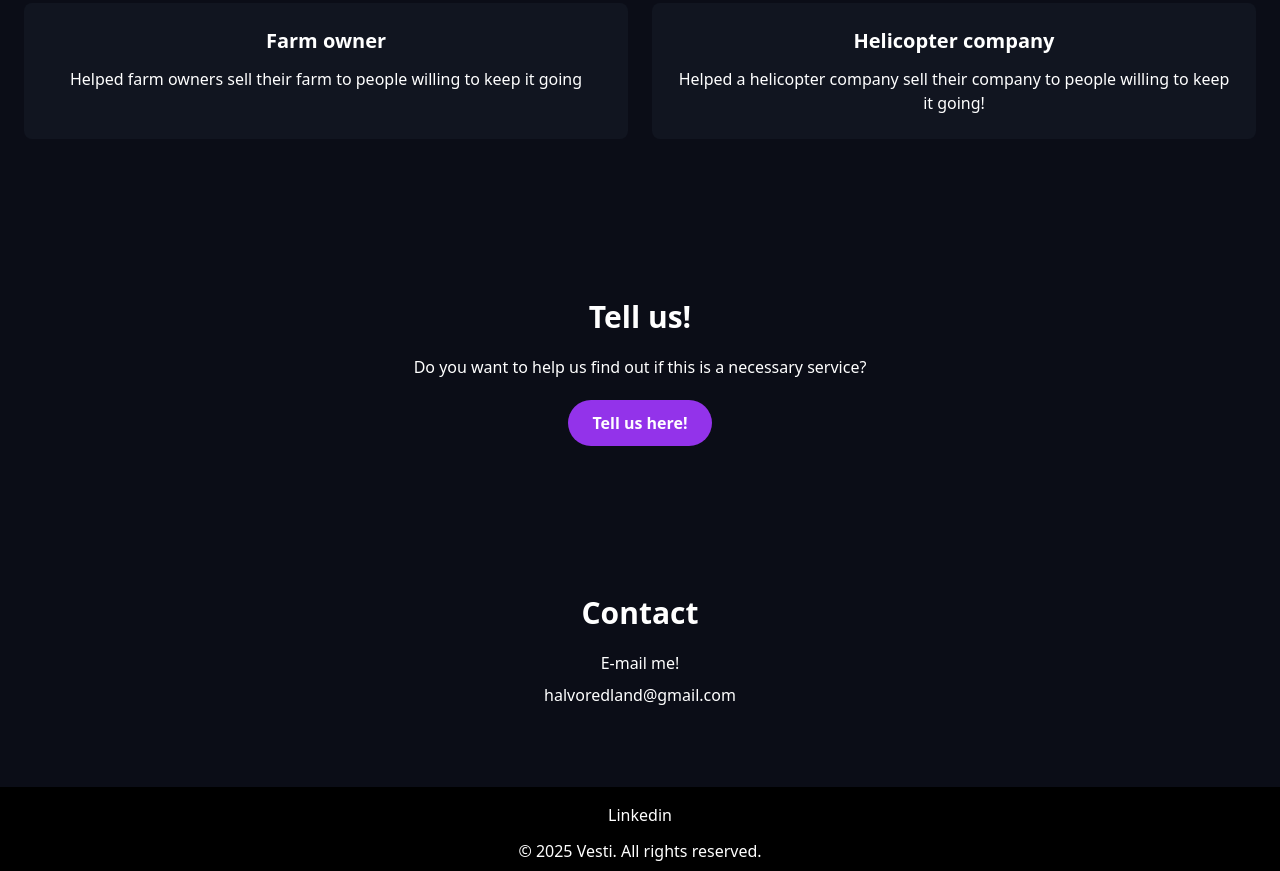
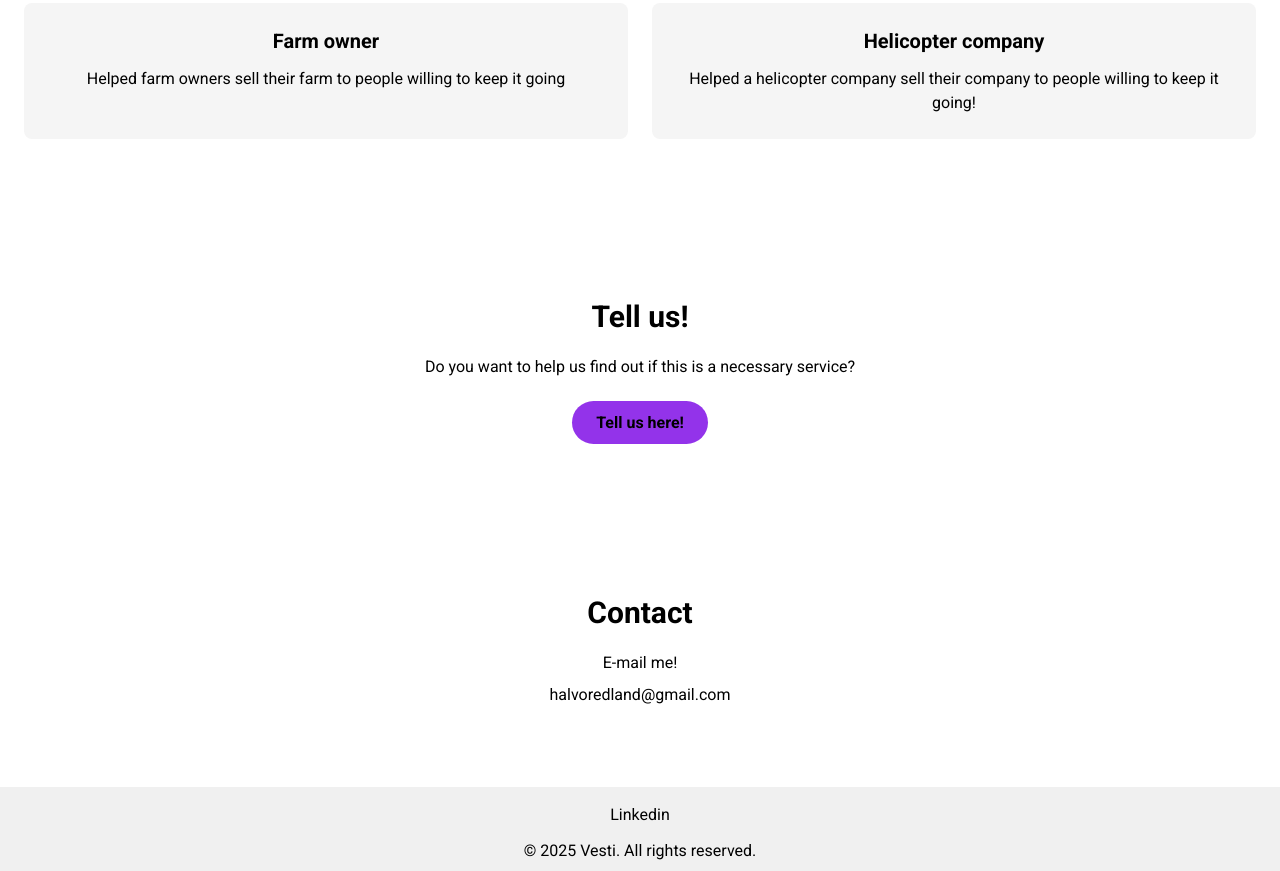
Before and after one commit to Vesti-org/homepage, a plain HTML site: page index.html in a window 1280 px wide. Shown: the part 1673-2544 px from the top of the page. Drawn offline with nearby package versions, Linux system fonts and the light colour scheme.

Commit message:
white mode

```diff
--- a/index.html
+++ b/index.html
@@ -1,30 +1,79 @@
 <!DOCTYPE html>
 <html lang="no">
 <head>
-    <meta charset="UTF-8">
-    <meta name="viewport" content="width=device-width, initial-scale=1.0">
+    <meta charset="UTF-8" />
+    <meta name="viewport" content="width=device-width, initial-scale=1.0" />
     <title>Vesti</title>
-    <link href="https://fonts.googleapis.com/css2?family=Roboto:wght@400;500;700&display=swap" rel="stylesheet">
+    <link href="https://fonts.googleapis.com/css2?family=Roboto:wght@400;500;700&display=swap" rel="stylesheet" />
     <script src="https://cdn.tailwindcss.com"></script>
     <link rel="icon" type="image/icon" href="public/img/logo.png">
     <style>
+        /* Define CSS Variables for theme colors */
+        :root {
+            /* Light mode (default) */
+            --bg-color: #ffffff;
+            --text-color: #000000;
+            --header-bg: #f0f0f0;
+            --mobile-menu-bg: #e0e0e0;
+            --hero-overlay-bg: #ffffff;
+            --card-bg: #f5f5f5;
+            --card-hover-bg: #eaeaea;
+            --accent-color: #7f00ff;
+        }
+        .dark-mode {
+            /* Dark mode variables (toggle by adding the .dark-mode class to the <body> element) */
+            --bg-color: #0b0d17;
+            --text-color: #ffffff;
+            --header-bg: #000;
+            --mobile-menu-bg: #1a1c2c;
+            --hero-overlay-bg: #000;
+            --card-bg: rgba(31, 41, 55, 0.3); /* approximates dark gray with opacity */
+            --card-hover-bg: rgba(31, 41, 55, 0.5);
+            --accent-color: #7f00ff;
+        }
+
+        /* Apply variables to elements */
+        body {
+            background: var(--bg-color);
+            color: var(--text-color);
+            font-family: 'Roboto', sans-serif;
+        }
+        header {
+            background: var(--header-bg);
+        }
+        #mobile-menu {
+            background: var(--mobile-menu-bg);
+        }
+        .hero-overlay {
+            background: var(--hero-overlay-bg);
+            opacity: 0.7;
+        }
+        .project-card {
+            background: var(--card-bg);
+            transition: background 0.3s ease;
+        }
+        .project-card:hover {
+            background: var(--card-hover-bg);
+        }
+        a:hover {
+            color: var(--accent-color);
+        }
+
+        /* Animation classes */
         .trans {
             opacity: 0;
             transform: translateY(20px);
-            transition: opacity 0.6s ease-out, transform 0.6s ease-out
+            transition: opacity 0.6s ease-out, transform 0.6s ease-out;
         }
-
         .trans.in-view {
             opacity: 1;
             transform: translateY(0);
         }
-
         @layer utilities {
             /* Chrome, Safari and Opera */
             .no-scrollbar::-webkit-scrollbar {
                 display: none;
             }
-
             .no-scrollbar {
                 -ms-overflow-style: none; /* IE and Edge */
                 scrollbar-width: none; /* Firefox */
@@ -32,8 +81,8 @@
         }
     </style>
 </head>
-<body class="bg-[#0b0d17] text-white font-roboto no-scrollbar overflow-y-auto">
-<header class="bg-[#000] fixed w-full z-10">
+<body class="no-scrollbar overflow-y-auto">
+<header class="fixed w-full z-10">
     <nav class="flex items-center justify-between p-3">
         <div class="flex items-center">
             <img src="public/img/logo.png" class="h-12 w-12 mr-3" alt="Logo">
@@ -45,34 +94,34 @@
 
         <!-- Hamburger Icon for Mobile -->
         <div class="md:hidden">
-            <button id="hamburger" class="text-white focus:outline-none">
-                <svg xmlns="http://www.w3.org/2000/svg" class="h-8 w-8" fill="none" viewBox="0 0 24 24"
-                     stroke="currentColor">
-                    <path stroke-linecap="round" stroke-linejoin="round" stroke-width="2" d="M4 6h16M4 12h16m-7 6h7"/>
+            <button id="hamburger" class="focus:outline-none">
+                <svg xmlns="http://www.w3.org/2000/svg" class="h-8 w-8" fill="none" viewBox="0 0 24 24" stroke="currentColor">
+                    <path stroke-linecap="round" stroke-linejoin="round" stroke-width="2" d="M4 6h16M4 12h16m-7 6h7" />
                 </svg>
             </button>
         </div>
 
         <!-- Menu Links (Hidden on mobile by default) -->
         <ul id="nav-links" class="hidden md:flex space-x-8 items-center mr-3">
-            <li><a href="#contact" class="hover:text-[#7f00ff]">Contact</a></li>
+            <li><a href="#contact">Contact</a></li>
         </ul>
     </nav>
 
     <!-- Mobile Menu (Hidden initially, will expand when hamburger is clicked) -->
-    <ul id="mobile-menu" class="mobile-menu flex-col bg-[#1a1c2c] bg-opacity-90 md:hidden overflow-hidden max-h-0 ">
-        <li><a href="#contact" class="block py-2 px-4 text-white hover:text-[#7f00ff]">Contact</a></li>
+    <ul id="mobile-menu" class="mobile-menu flex-col md:hidden overflow-hidden max-h-0">
+        <li><a href="#contact" class="block py-2 px-4">Contact</a></li>
     </ul>
 </header>
 
-<section class="hero relative flex items-center justify-center h-screen bg-cover bg-center">
-    <div class="absolute inset-0 bg-black opacity-70"></div>
+<section class="hero relative flex items-center justify-center h-screen bg-cover bg-center"--> <!--style="background-image: url('your-hero-image.jpg');">-->
+    <div class="absolute inset-0 hero-overlay"></div>
     <div class="relative z-10 text-center px-4">
         <h2 class="text-4xl md:text-5xl font-bold mb-5 trans">Vesti</h2>
-        <p class="max-w-2xl mx-auto mb-8 trans">Helps business owners sell their business to the right people</p>
+        <p class="max-w-2xl mx-auto mb-8 trans">
+            Helps business owners sell their business to the right people
+        </p>
     </div>
 </section>
-
 
 <section id="our-story" class="py-20 text-center trans">
     <h2 class="text-3xl font-bold mb-5">Story</h2>
@@ -89,41 +138,46 @@
     <p class="max-w-xl mx-auto">Every good value</p>
 </section>
 
-
 <section id="projects" class="py-20 text-center trans">
     <h2 class="text-3xl font-bold mb-10">Success stories</h2>
     <div class="grid gap-6 md:grid-cols-2 px-6">
-        <div class="bg-gray-800 bg-opacity-30 p-6 rounded-lg hover:bg-opacity-50 transition">
+        <div class="project-card p-6 rounded-lg">
             <h3 class="text-xl font-bold mb-3">Farm owner</h3>
-            <p>Helped farm owners sell their farm to people willing to keep it going</p>
+            <p>
+                Helped farm owners sell their farm to people willing to keep it going
+            </p>
         </div>
-        <div class="bg-gray-800 bg-opacity-30 p-6 rounded-lg hover:bg-opacity-50 transition">
+        <div class="project-card p-6 rounded-lg">
             <h3 class="text-xl font-bold mb-3">Helicopter company</h3>
-            <p>Helped a helicopter company sell their company to people willing to keep it going!</p>
+            <p>
+                Helped a helicopter company sell their company to people willing to keep it going!
+            </p>
         </div>
     </div>
 </section>
 
-
 <section id="join" class="py-20 text-center trans">
     <h2 class="text-3xl font-bold mb-5">Tell us!</h2>
-    <p class="max-w-xl mx-auto mb-8">Do you want to help us find out if this is a necessary service?</p>
-    <a href="https://forms.gle/9kPHHDFL8aP1ZGU67"
-       class="bg-purple-600 hover:bg-purple-800 text-white font-bold py-3 px-6 rounded-full">Tell us here!</a>
+    <p class="max-w-xl mx-auto mb-8">
+        Do you want to help us find out if this is a necessary service?
+    </p>
+    <a
+            href="https://forms.gle/9kPHHDFL8aP1ZGU67"
+            class="bg-purple-600 hover:bg-purple-800 font-bold py-3 px-6 rounded-full"
+            style="color: var(--text-color);"
+    >Tell us here!</a
+    >
 </section>
-
 
 <section id="contact" class="py-20 text-center trans">
     <h2 class="text-3xl font-bold mb-5">Contact</h2>
-    <p><a href="mailto:halvoredland@gmail.com" class="hover:text-blue-400">E-mail me!</a></p>
+    <p><a href="mailto:halvoredland@gmail.com">E-mail me!</a></p>
     <p class="mt-2">halvoredland@gmail.com</p>
 </section>
 
-
-<footer class="bg-[#000] text-center p-2">
+<footer class="text-center p-2" style="background: var(--header-bg);">
     <ul class="flex justify-center space-x-4 mt-2">
-        <li><a href="" class="hover:text-[#7f00ff]">Linkedin</a>
-        </li>
+        <li><a href="">Linkedin</a></li>
     </ul>
     <p class="mt-3">&copy; 2025 Vesti. All rights reserved.</p>
 </footer>
@@ -134,31 +188,32 @@
     const mobileMenu = document.getElementById('mobile-menu');
 
     hamburger.addEventListener('click', () => {
-        // Toggle the max height between 0 and 500px for the mobile menu
+        // Toggle the max height between 0 and an expanded height for the mobile menu
         if (mobileMenu.classList.contains('max-h-0')) {
             mobileMenu.classList.remove('max-h-0');
-            mobileMenu.classList.add('max-h-96');  // Arbitrary height that fits the menu items
+            mobileMenu.classList.add('max-h-96');
         } else {
             mobileMenu.classList.add('max-h-0');
             mobileMenu.classList.remove('max-h-96');
         }
     });
 
-    //"Fancy" animation
+    // "Fancy" animation
     document.addEventListener('DOMContentLoaded', function () {
         // Reset scroll position
         window.scrollTo(0, 0);
-
         const sections = document.querySelectorAll('.trans');
-
-        const observer = new IntersectionObserver((entries) => {
-            entries.forEach(entry => {
-                if (entry.isIntersecting) {
-                    entry.target.classList.add('in-view');
-                }
-            });
-        }, {threshold: 0.1});
-        sections.forEach(section => {
+        const observer = new IntersectionObserver(
+            (entries) => {
+                entries.forEach((entry) => {
+                    if (entry.isIntersecting) {
+                        entry.target.classList.add('in-view');
+                    }
+                });
+            },
+            { threshold: 0.1 }
+        );
+        sections.forEach((section) => {
             observer.observe(section);
         });
     });
```
Also changed, not shown: public/img/logo.png.
